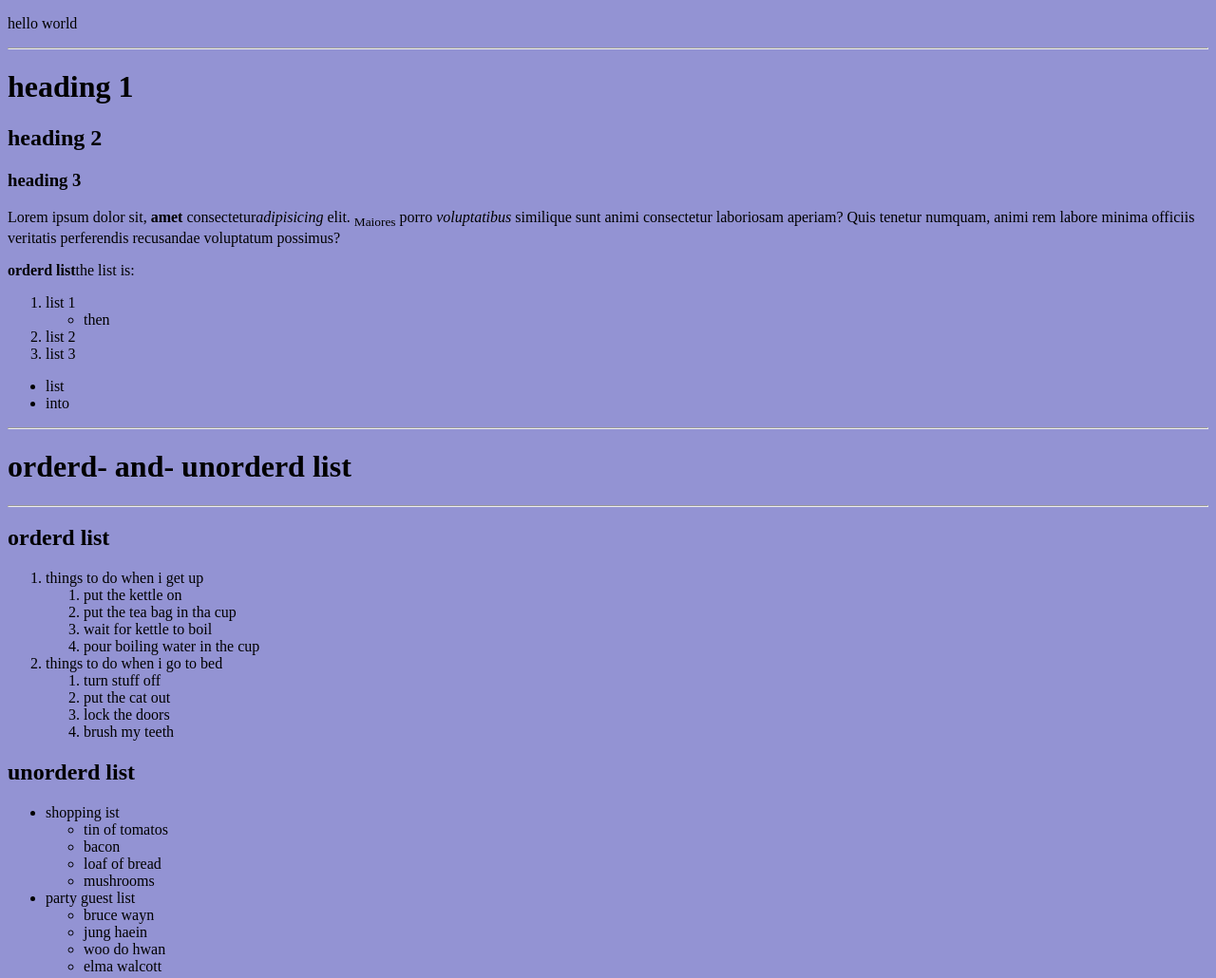
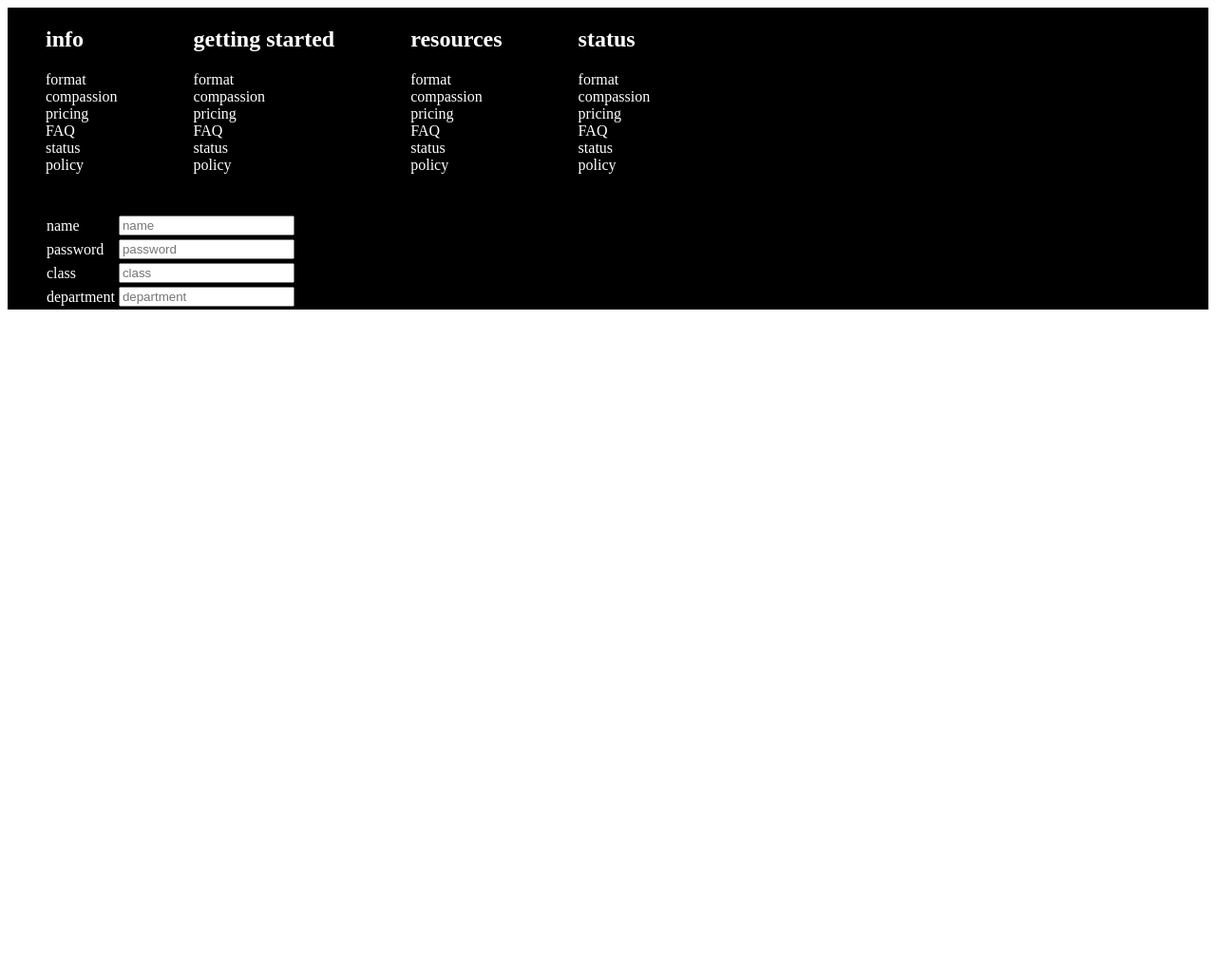
Before and after one commit to Mahira5383/WMA-08, a plain HTML site: page index.html in a window 1280 px wide. Shown: the whole page at 95% size. After the commit the page ends 800 px from the top, so only its background shows below. Drawn offline with Linux system fonts and the light colour scheme.

Commit message:
Add files via upload

```diff
--- a/index.html
+++ b/index.html
@@ -1,69 +1,118 @@
 <!DOCTYPE html>
-<html>
+<html lang="en">
+
 <head>
-        <title>
-            document
-        </title>
+    <meta charset="UTF-8">
+    <meta name="viewport" content="width=device-width, initial-scale=1.0">
+    <title>Document</title>
+
     <style>
-            body{
-                background-color: rgb(147, 147, 211);
+        .colour {
+            background-color: black;
+
+        }
+
+        .section {
+            display: flex;
+            gap: 40px;
+        }
+
+        .line-1 {
+            color: white;
+            list-style: none;
+        }
+
+        .reg {
+            color: white;
+            margin-left: 3%;
+            margin-top: 2%;
         }
     </style>
 </head>
+
 <body>
-<p>hello world</p>
-<hr>
-<h1>heading 1</h1>
-<h2>heading 2</h2>
-<h3>heading 3</h3>
-<p>Lorem ipsum dolor sit, <b>amet</b> consectetur<i>adipisicing</i>  elit. <sub>Maiores</sub> porro <em>voluptatibus</em> similique sunt animi consectetur laboriosam aperiam? Quis tenetur numquam, animi rem labore minima officiis veritatis perferendis recusandae voluptatum possimus?</p>
-<p><b>orderd list</b>the list is:</p>
-<ol>
-    <li>list 1</li><ul>
-        <li>then</li>
+    <footer class="colour">
+        <div class="section">
+            <div class="one">
+                <ul class="line-1">
+                    <li>
+                        <h2>info</h2>
+                    </li>
+                    <li>format</li>
+                    <li>compassion</li>
+                    <li>pricing</li>
+                    <li>FAQ</li>
+                    <li>status</li>
+                    <li>policy</li>
                 </ul>
-    <li>list 2</li>
-    <li>list 3</li>
-</ol>
+            </div>
+            <div class="two">
+                <ul class="line-1">
+                    <li>
+                        <h2>getting started</h2>
+                    </li>
+                    <li>format</li>
+                    <li>compassion</li>
+                    <li>pricing</li>
+                    <li>FAQ</li>
+                    <li>status</li>
+                    <li>policy</li>
+                </ul>
+            </div>
+            <div class="three">
+                <ul class="line-1">
+                    <li>
+                        <h2>resources</h2>
+                    </li>
+                    <li>format</li>
+                    <li>compassion</li>
+                    <li>pricing</li>
+                    <li>FAQ</li>
+                    <li>status</li>
+                    <li>policy</li>
+                </ul>
+            </div>
+            <div class="four">
+                <ul class="line-1">
+                    <li>
+                        <h2>status</h2>
+                    </li>
+                    <li>format</li>
+                    <li>compassion</li>
+                    <li>pricing</li>
+                    <li>FAQ</li>
+                    <li>status</li>
+                    <li>policy</li>
+                </ul>
+            </div>
 
-<ul>
-    <li> list</li>
-    <li>into</li>
-</ul>
-<hr>
-<h1>orderd- and- unorderd list</h1>
-<hr>
-<h2>orderd list</h2>
-<ol>
-    <li>things to do when i get up</li><ol>
-        <li>put the kettle on</li>
-        <li>put the tea bag in tha cup</li>
-        <li>wait for kettle to boil</li>
-        <li>pour boiling water in the cup</li>
-    </ol>
-    <li>things to do when i go to bed</li><ol>
-        <li>turn stuff off</li>
-        <li>put the cat out</li>
-        <li>lock the doors</li>
-        <li>brush my teeth</li>
-    </ol>
-</ol>
-<h2>unorderd list   </h2>
-<ul>
-    <li>shopping ist</li><ul>
-        <li>tin of tomatos</li>
-        <li>bacon</li>
-        <li>loaf of bread</li>
-        <li>mushrooms</li>
+        </div>
+        <div>
+            <div class="reg">
+                <table>
+                    <tr>
+                        <td>name</td>
+                        <td><input type="text" placeholder="name"></td>
+                    </tr>
+                    <tr>
+                        <td>password</td>
+                        <td><input type="text" placeholder="password"></td>
+                    </tr>
+                    <tr>
+                        <td>class</td>
+                        <td><input type="text" placeholder="class"></td>
+                    </tr>
+                    <tr>
+                        <td>department</td>
+                        <td><input type="text" placeholder="department"></td>
+                    </tr>
+                </table>
 
-    </ul>
-    <li>party guest list</li><ul>
-        <li>bruce wayn</li>
-        <li>jung haein</li>
-        <li>woo do hwan</li>
-        <li>elma walcott</li>
-    </ul>
-</ul>
+            </div>
 
+        </div>
+
+    </footer>
 </body>
+
 </html>
```
Lines whose indentation alone changed are shown as unchanged.
